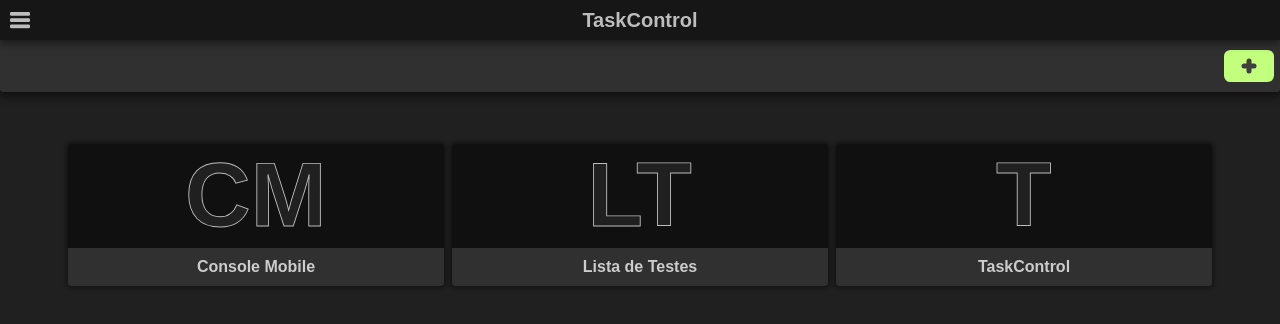
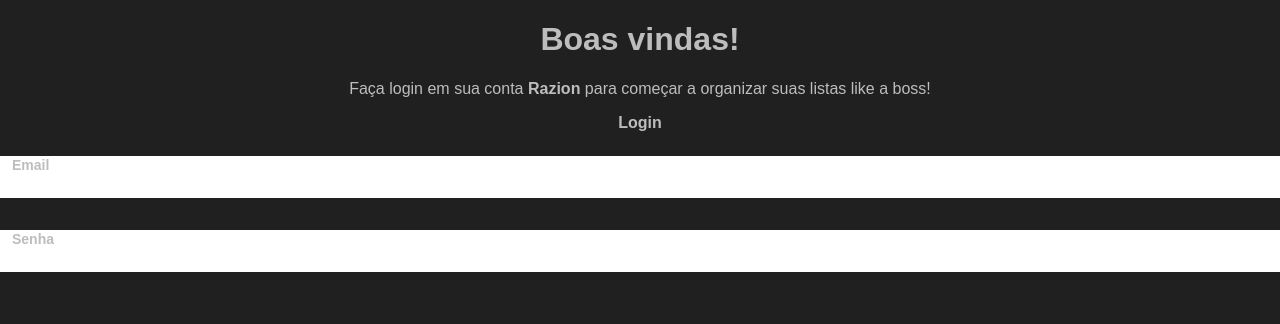
Before and after one commit to Djalmir/TaskControl, a Vue app: page / in a window 1280 px wide. Shown: the top 324 px of the page. Built offline with nearby package versions, Linux system fonts and the light colour scheme; data requests are answered from the project's data file.

Commit message:
Telas Login e Cadastro

```diff
--- a/src/App.vue
+++ b/src/App.vue
@@ -1,6 +1,6 @@
 <template>
 	<div id="app">
-		<Menu :menuLeft="menuLeft" />
+		<Menu v-if="user" :menuLeft="menuLeft" />
 		<router-view />
 		<Loading />
 	</div>
@@ -25,23 +25,23 @@ export default {
 		Loading
 	},
 	computed: {
-		...mapState(['lists', 'showingMenu'])
+		...mapState(['user', 'lists', 'showingMenu'])
 	},
 	beforeMount() {
-		this.getLists()
-		window.addEventListener('click', e => {
-			let target = e.target
-			if (!e.target.id.includes('nameInput')) {
-				for (let i = 0; i < 3; i++) {
-					if (target.classList.contains('subMenu') || target.tagName == 'INPUT' || !target.parentElement) break
-					else target = target.parentElement
-				}
-				if (!target.classList.contains('subMenu') && target.tagName != 'INPUT') {
-					this.$store.dispatch('setShowingSubMenu', null)
-					this.$store.dispatch('setRenaming', null)
-				}
-			}
-		})
+		// this.getLists()
+		// window.addEventListener('click', e => {
+		// 	let target = e.target
+		// 	if (!e.target.id.includes('nameInput')) {
+		// 		for (let i = 0; i < 3; i++) {
+		// 			if (target.classList.contains('subMenu') || target.tagName == 'INPUT' || !target.parentElement) break
+		// 			else target = target.parentElement
+		// 		}
+		// 		if (!target.classList.contains('subMenu') && target.tagName != 'INPUT') {
+		// 			this.$store.dispatch('setShowingSubMenu', null)
+		// 			this.$store.dispatch('setRenaming', null)
+		// 		}
+		// 	}
+		// })
 	},
 	mounted() {
 		window.addEventListener('touchstart', this.setTouchStart)
@@ -136,6 +136,42 @@ body {
 	padding-bottom: 40px;
 }
 
+.textInputOuter{
+	border: none;
+	padding: 0;
+	margin: 1.5em 0 2em;
+	text-align: left;
+	position: relative;
+}
+
+.textInputLabel{
+	position: absolute;
+	background-color:#fff;
+	margin:-20px 0 0 4px;
+	border:1px solid #252525;
+	border-radius:.2rem;
+	font-size:12px;
+	padding:1px 4px;
+	font-weight: bold;
+	transition: .2s;
+	cursor: text;
+}
+
+.textInputLabelEmpty{
+	margin:0 0 0 8px!important;
+	border:none!important;
+	font-size: 14px!important;
+}
+
+.textInputInner{
+	width: 100%;
+	font-size: 16px;
+	padding: 10px;
+	outline: none;
+	box-sizing: border-box;
+	border: 2px solid transparent;
+}
+
 .fade-enter-active {
 	animation: fade 0.2s linear;
 }
--- a/src/router/router.js
+++ b/src/router/router.js
@@ -1,5 +1,7 @@
 import Vue from 'vue'
 import VueRouter from 'vue-router'
+import Login from '../views/Login'
+import Signup from '../views/Signup'
 import Home from '../views/Home.vue'
 import List from '../views/List.vue'
 import store from '../store/store'
@@ -9,6 +11,16 @@ Vue.use(VueRouter)
 const routes = [
 	{
 		path: '/',
+		name: 'Login',
+		component: Login
+	},
+	{
+		path: '/signup',
+		name: 'Signup',
+		component: Signup
+	},
+	{
+		path: '/home',
 		name: 'Home',
 		component: Home
 	},
--- /dev/null
+++ b/src/views/Login.vue
@@ -0,0 +1,52 @@
+<template>
+	<div id="body">
+		<div id="welcomeMsg">
+			<h1>Boas vindas!</h1>
+			<p>Faça login em sua conta <b>Razion</b> para começar a organizar suas listas like a boss!</p>
+		</div>
+		<div id="loginForm">
+			<b>Login</b>
+			<p class="textInputOuter">
+				<label for="emailInput" class="textInputLabel" :class="{'textInputLabelEmpty':email==''&&activeElementId!='emailInput'}">Email</label>
+				<input type="email" name="emailInput" id="emailInput" class="textInputInner" v-model="email" />
+			</p>
+			<p class="textInputOuter">
+				<label for="passwordInput" class="textInputLabel" :class="{'textInputLabelEmpty':password==''&&activeElementId!='passwordInput'}">Senha</label>
+				<input type="password" name="passwordInput" id="passwordInput" class="textInputInner" v-model="password" />
+			</p>
+		</div>
+
+	</div>
+</template>
+
+<script>
+	export default {
+		name: 'Login',
+		data(){
+			return {
+				email:'',
+				password:'',
+				activeElementId:null
+			}
+		},
+		mounted() {
+			document.addEventListener('focusin',()=>{
+				this.activeElementId = document.activeElement.id
+			})
+		}
+	}
+</script>
+
+<style scoped>
+	#body{
+
+	}
+
+	#welcomeMsg{
+
+	}
+
+	#loginForm{
+
+	}
+</style>
--- /dev/null
+++ b/src/views/Signup.vue
@@ -0,0 +1,20 @@
+<template>
+	<div>
+		cadastro
+	</div>
+</template>
+
+<script>
+	export default {
+		name: 'Signup',
+		data(){
+			return {
+
+			}
+		}
+	}
+</script>
+
+<style scoped>
+
+</style>
```
